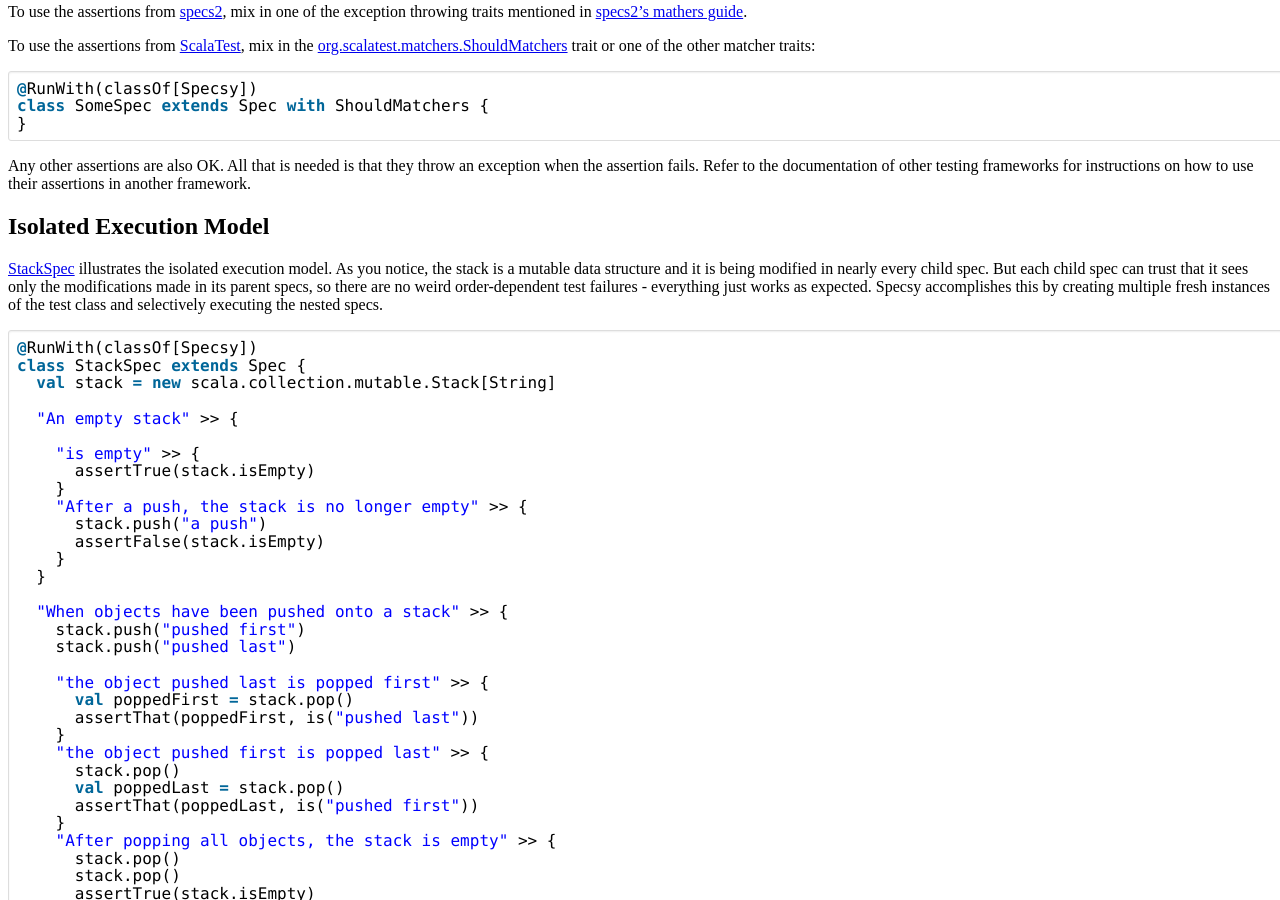
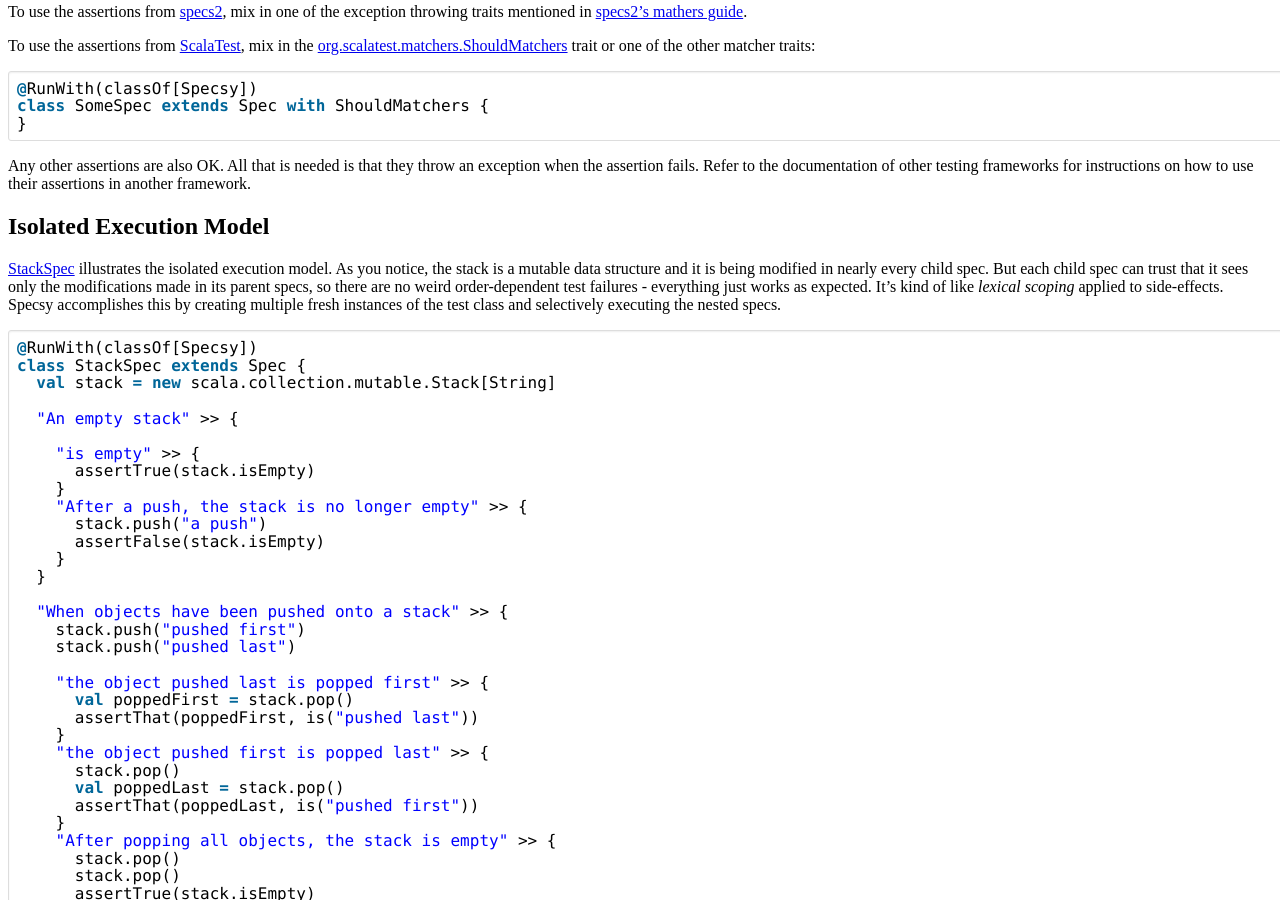
Before and after one commit to luontola/specsy, a Jekyll site: the page built from documentation.md, in a window 1280 px wide and 900 px high, scrolled down 1797 px. Built offline with Jekyll 4.4.1, drawn with Linux system fonts in a browser that asks for light colours.

Commit message:
Compare isolated execution model with lexical scoping

```diff
--- a/documentation.md
+++ b/documentation.md
@@ -116,7 +116,7 @@ Any other assertions are also OK. All that is needed is that they throw an excep
 Isolated Execution Model
 ------------------------
 
-[StackSpec] illustrates the isolated execution model. As you notice, the stack is a mutable data structure and it is being modified in nearly every child spec. But each child spec can trust that it sees only the modifications made in its parent specs, so there are no weird order-dependent test failures - everything just works as expected. Specsy accomplishes this by creating multiple fresh instances of the test class and selectively executing the nested specs.
+[StackSpec] illustrates the isolated execution model. As you notice, the stack is a mutable data structure and it is being modified in nearly every child spec. But each child spec can trust that it sees only the modifications made in its parent specs, so there are no weird order-dependent test failures - everything just works as expected. It's kind of like *lexical scoping* applied to side-effects. Specsy accomplishes this by creating multiple fresh instances of the test class and selectively executing the nested specs.
 
 <pre class="brush: scala">
 @RunWith(classOf[Specsy])
```
